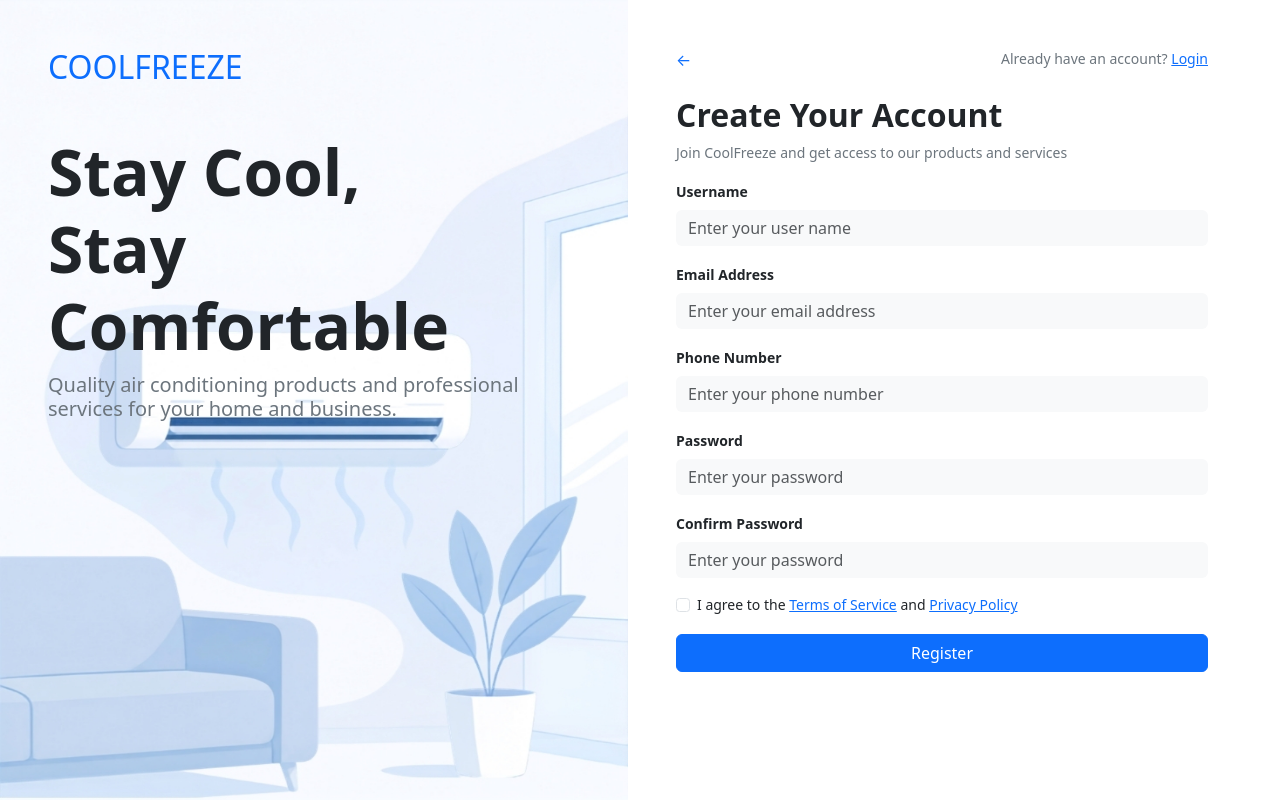
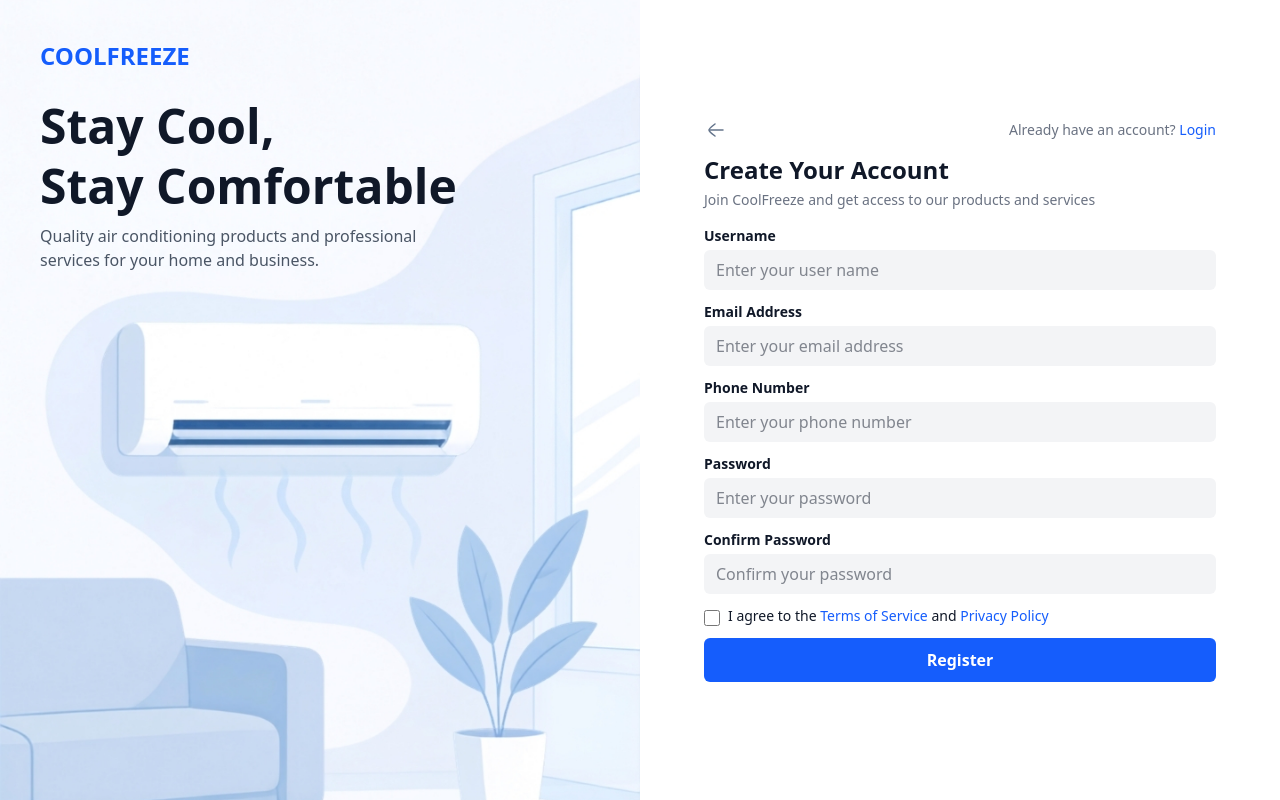
Before and after one commit to ChristianPaul19/cool_freeze, a PHP site: page / in a window 1280 px wide. Run offline with PHP 8.4, Linux system fonts and the light colour scheme.

Commit message:
Fix the login and register page

```diff
--- a/frontend/pages/auth/register.php
+++ b/frontend/pages/auth/register.php
@@ -4,31 +4,33 @@
   <meta charset="UTF-8">
   <meta name="viewport" content="width=device-width, initial-scale=1.0">
   <title>Create Account | CoolFreeze</title>
-  <link href="https://cdn.jsdelivr.net/npm/bootstrap@5.3.8/dist/css/bootstrap.min.css" rel="stylesheet" integrity="sha384-sRIl4kxILFvY47J16cr9ZwB07vP4J8+LH7qKQnuqkuIAvNWLzeN8tE5YBujZqJLB" crossorigin="anonymous">
+  <script src="https://cdn.jsdelivr.net/npm/@tailwindcss/browser@4"></script>
 </head>
 
-  <body>
+<!-- h-dvh + overflow-hidden: the page is exactly one screen tall and never scrolls -->
+<body class="h-dvh overflow-hidden bg-white text-gray-900 antialiased">
 
-    <div class="container-fluid min-vh-100 d-flex align-items-center">
-      <div class="row w-100">
+  <div class="flex h-full flex-col md:flex-row">
 
-        <!-- LEFT SIDE -->
-        <div class="col-md-6 position-relative p-0 overflow-hidden">
-          <!-- Background -->
+    <!-- LEFT SIDE (hidden on mobile, shown from md and up) -->
+    <div class="relative hidden h-full overflow-hidden md:block md:w-1/2">
+      <!-- Background: fills the panel exactly, cropped to fit -->
       <img
         src="<?= BASE_URL . 'frontend/assets/img/login_register_background.jpg' ?>"
-              class="w-100 vh-100 fit-cover"
+        class="absolute inset-0 h-full w-full object-cover"
         alt=""
       >
 
       <!-- Text over image -->
-          <div class="position-absolute top-0 start-0 p-5">
-              <h2 class="text-primary">COOLFREEZE</h2>
-              <h1 class="fw-bold text-dark mt-5 display-3">
+      <!-- Text sits in the top ~40% of the panel, above the aircon in the image.
+           Headline size follows both width and height so it shrinks on short screens. -->
+      <div class="absolute left-0 top-0 p-6 lg:p-10">
+        <h2 class="text-xl font-bold text-blue-600 lg:text-2xl">COOLFREEZE</h2>
+        <h1 class="mt-[3vh] text-[clamp(1.75rem,min(4vw,6vh),3rem)] font-bold leading-tight text-gray-900">
           Stay Cool,<br>
           Stay Comfortable
         </h1>
-              <p class="text-secondary h5" style="max-width: 500px;">
+        <p class="mt-2 max-w-sm text-sm text-gray-600 lg:text-base">
           Quality air conditioning products and professional services
           for your home and business.
         </p>
@@ -36,97 +38,129 @@
     </div>
 
 
-        <!-- RIGHT SIDE -->
-        <div class="col-md-6 p-5">
-          <div class="d-flex justify-content-between align-center mb-4">
-            <span class=""><a href="<?= BASE_URL ?>?page=home" class="text-decoration-none">←</a></span>
-            <small class="text-secondary">
+    <!-- RIGHT SIDE (only this panel scrolls, and only if a very short screen can't fit the form) -->
+    <div class="flex h-full w-full overflow-y-auto px-5 py-4 sm:px-8 md:w-1/2 md:px-10 lg:px-14">
+      <!-- m-auto centers vertically without clipping the top when content overflows -->
+      <div class="m-auto w-full max-w-lg">
+
+        <!-- Brand (mobile only, since the left panel is hidden) -->
+        <h2 class="mb-2 text-xl font-bold text-blue-600 md:hidden">COOLFREEZE</h2>
+
+        <div class="mb-3 flex items-center justify-between gap-3">
+          <a href="<?= BASE_URL ?>?page=home" class="inline-flex" aria-label="Back to home">
+            <img
+              class="h-6 w-6"
+              src="<?= BASE_URL . 'frontend/assets/img/back-arrow.svg' ?>"
+              alt="Back"
+            >
+          </a>
+          <small class="text-sm text-gray-500">
             Already have an account?
-                <a href="<?= BASE_URL ?>?page=login">Login</a>
+            <a href="<?= BASE_URL ?>?page=login" class="text-blue-600 hover:underline">Login</a>
           </small>
         </div>
 
-          <h2 class="fw-bold">
+        <h2 class="text-2xl font-bold">
           Create Your Account
         </h2>
 
-          <p class="text-secondary small">
+        <p class="mt-1 text-sm text-gray-500">
           Join CoolFreeze and get access to our products and services
         </p>
 
+        <form class="mt-4 space-y-3" method="post" action="">
 
-          <form>
-            <label class="form-label fw-bold small">
-                Username
-            </label>
-
+          <div>
+            <label for="username" class="mb-1 block text-sm font-bold">Username</label>
             <input
               type="text"
-                class="form-control bg-light border-0 mb-3"
+              id="username"
+              name="username"
+              autocomplete="username"
+              required
+              class="w-full rounded-md bg-gray-100 px-3 py-2 text-base outline-none focus:ring-2 focus:ring-blue-500"
               placeholder="Enter your user name"
             >
+          </div>
 
-            <label class="form-label fw-bold small">
-                Email Address
-            </label>
-
+          <div>
+            <label for="email" class="mb-1 block text-sm font-bold">Email Address</label>
             <input
               type="email"
-                class="form-control bg-light border-0 mb-3"
+              id="email"
+              name="email"
+              autocomplete="email"
+              required
+              class="w-full rounded-md bg-gray-100 px-3 py-2 text-base outline-none focus:ring-2 focus:ring-blue-500"
               placeholder="Enter your email address"
             >
+          </div>
 
-            <label class="form-label fw-bold small">
-                Phone Number
-            </label>
-
+          <div>
+            <label for="phone" class="mb-1 block text-sm font-bold">Phone Number</label>
             <input
-                type="text"
-                class="form-control bg-light border-0 mb-3"
+              type="tel"
+              id="phone"
+              name="phone"
+              autocomplete="tel"
+              inputmode="tel"
+              required
+              class="w-full rounded-md bg-gray-100 px-3 py-2 text-base outline-none focus:ring-2 focus:ring-blue-500"
               placeholder="Enter your phone number"
             >
+          </div>
 
-            <label class="form-label fw-bold small">
-                Password
-            </label>
-
+          <div>
+            <label for="password" class="mb-1 block text-sm font-bold">Password</label>
             <input
               type="password"
-                class="form-control bg-light border-0 mb-3"
+              id="password"
+              name="password"
+              autocomplete="new-password"
+              required
+              class="w-full rounded-md bg-gray-100 px-3 py-2 text-base outline-none focus:ring-2 focus:ring-blue-500"
               placeholder="Enter your password"
             >
+          </div>
 
-            <label class="form-label fw-bold small">
-                Confirm Password
-            </label>
-
+          <div>
+            <label for="confirm_password" class="mb-1 block text-sm font-bold">Confirm Password</label>
             <input
               type="password"
-                class="form-control bg-light border-0 mb-3"
-                placeholder="Enter your password"
+              id="confirm_password"
+              name="confirm_password"
+              autocomplete="new-password"
+              required
+              class="w-full rounded-md bg-gray-100 px-3 py-2 text-base outline-none focus:ring-2 focus:ring-blue-500"
+              placeholder="Confirm your password"
             >
+          </div>
 
-            <div class="form-check small mb-3">
+          <div class="flex items-start gap-2 text-sm">
             <input
-                    class="form-check-input"
+              class="mt-1 h-4 w-4 shrink-0 rounded border-gray-300 accent-blue-600"
               type="checkbox"
               id="terms"
+              name="terms"
+              required
             >
-
-                <label class="form-check-label" for="terms">
+            <label for="terms">
               I agree to the
-                    <a href="#">Terms of Service</a>
+              <a href="#" class="text-blue-600 hover:underline">Terms of Service</a>
               and
-                    <a href="#">Privacy Policy</a>
+              <a href="#" class="text-blue-600 hover:underline">Privacy Policy</a>
             </label>
           </div>
 
-            <button class="btn btn-primary w-100">
+          <button
+            type="submit"
+            class="w-full cursor-pointer rounded-md bg-blue-600 px-4 py-2.5 font-semibold text-white transition hover:bg-blue-700 focus:outline-none focus:ring-2 focus:ring-blue-500 focus:ring-offset-2"
+          >
             Register
           </button>
         </form>
+
       </div>
-
     </div>
 
   </div>
```
Also changed, not shown: frontend/pages/auth/login.php (+73 -45 lines), frontend/assets/img/back-arrow.svg (added). Lines whose indentation alone changed are shown as unchanged.
